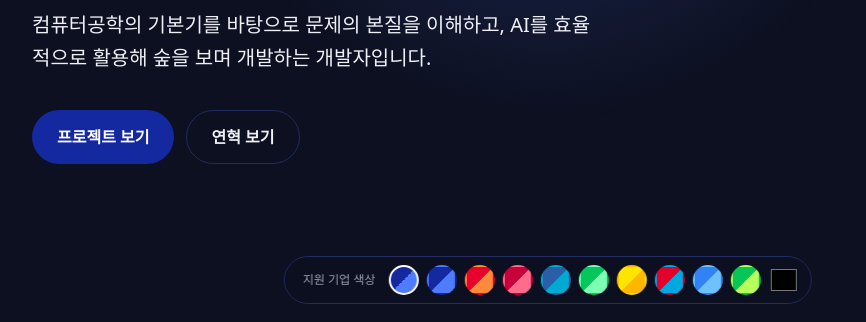
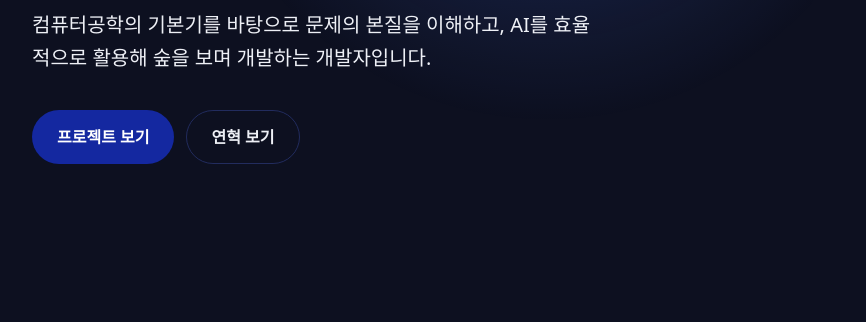
Before and after one commit to 0798JiHyuk/portfolio, a plain HTML site: page index.html in a window 1280 px wide. Shown: the part 478-800 px from the top of the page, without its empty margins (92-958 px from the left). Drawn offline with Linux system fonts and the light colour scheme; a web font is replaced by a local one.

Commit message:
Hide company theme picker

```diff
--- a/index.html
+++ b/index.html
@@ -90,6 +90,7 @@ footer{max-width:1080px;margin:0 auto;padding:96px 24px 140px;color:var(--mute)}
 /* theme dock */
 .dock{position:fixed;left:50%;bottom:18px;transform:translateX(-50%);z-index:10;display:flex;gap:8px;align-items:center;
 background:color-mix(in srgb,var(--bg) 80%,transparent);backdrop-filter:blur(14px);border:1px solid var(--line);border-radius:999px;padding:8px 12px;max-width:94vw;overflow-x:auto}
+.dock[hidden]{display:none}
 .dock button{width:30px;height:30px;border-radius:50%;border:2px solid transparent;cursor:pointer;flex:none;transition:transform .2s}
 .dock button:hover{transform:scale(1.2)}
 .dock button[aria-pressed=true]{border-color:#fff}
@@ -135,7 +136,7 @@ background:color-mix(in srgb,var(--bg) 80%,transparent);backdrop-filter:blur(14p
 <footer id="contact"><h2 style="color:var(--text)">Contact</h2>
   <p><a id="mail"></a> · <a id="gh" target="_blank" rel="noopener">GitHub</a> · <a id="velog" target="_blank" rel="noopener">기술 블로그 (Velog)</a></p></footer>
 
-<div class="dock" id="dock" role="group" aria-label="기업 테마 선택"><small>지원 기업 색상</small></div>
+<div class="dock" id="dock" role="group" aria-label="기업 테마 선택" hidden><small>지원 기업 색상</small></div>
 
 <script src="theme.config.js"></script>
 <script src="data.js"></script>
```
